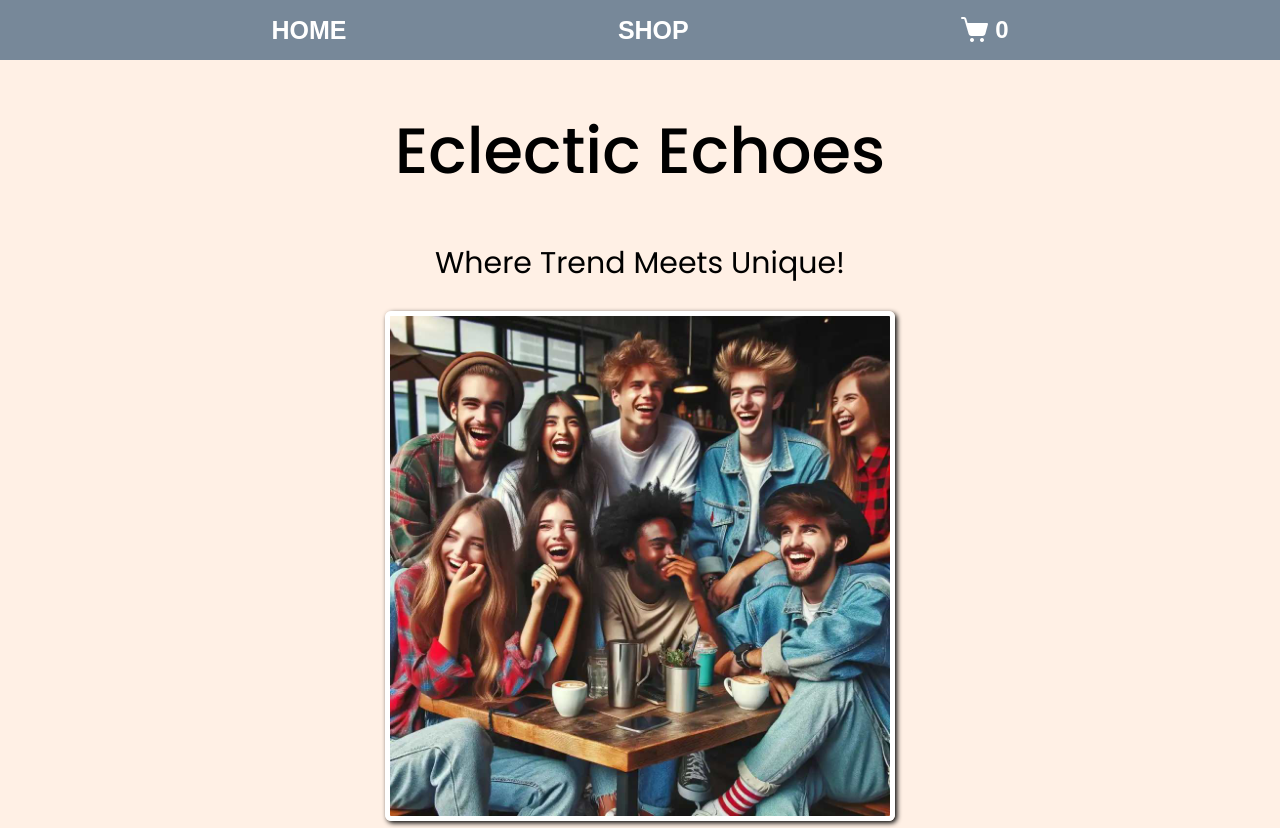
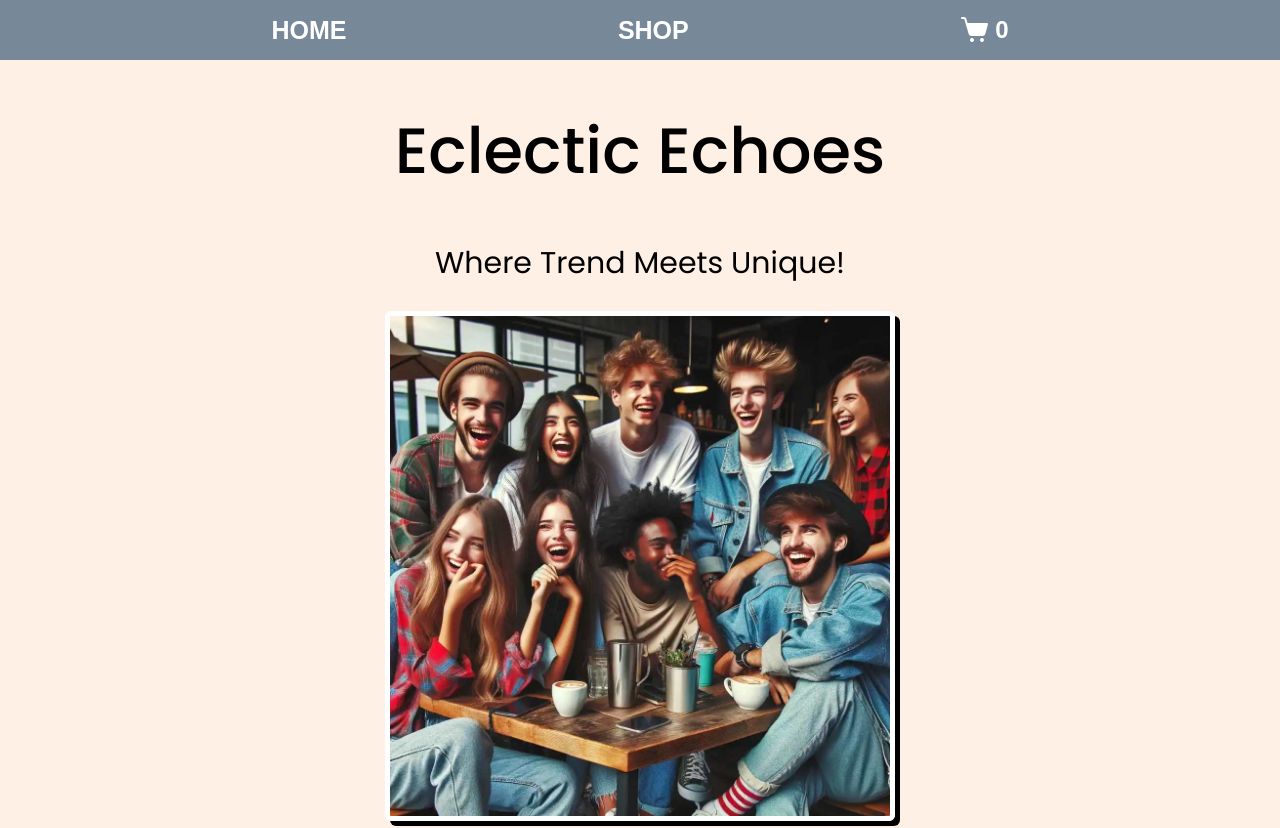
Before and after one commit to aconstas/eclectic-echoes, a React (Vite) app: page /home in a window 1280 px wide. Shown: the top 828 px of the page. Built offline with nearby package versions, Linux system fonts and the light colour scheme.

Commit message:
update img box-shadow, container min-height: 100vh

```diff
--- a/src/components/Home/Home.module.css
+++ b/src/components/Home/Home.module.css
@@ -1,4 +1,9 @@
 @import url('https://fonts.googleapis.com/css2?family=Arvo:ital,wght@0,400;0,700;1,400&family=Poppins:wght@200;400;500&display=swap');
+
+#homeContainer {
+    min-height: 100vh;
+    margin-bottom: 50px;
+}
 
 #title {
     font-family: 'Poppins', sans-serif;
@@ -31,7 +36,7 @@
     width: 500px;
     border: 5px solid white;
     border-radius: 6px;
-    box-shadow: 2px 2px 5px black;
+    box-shadow: 5px 5px 0px black;
 }
 
 @media (max-width: 1000px) {
```
